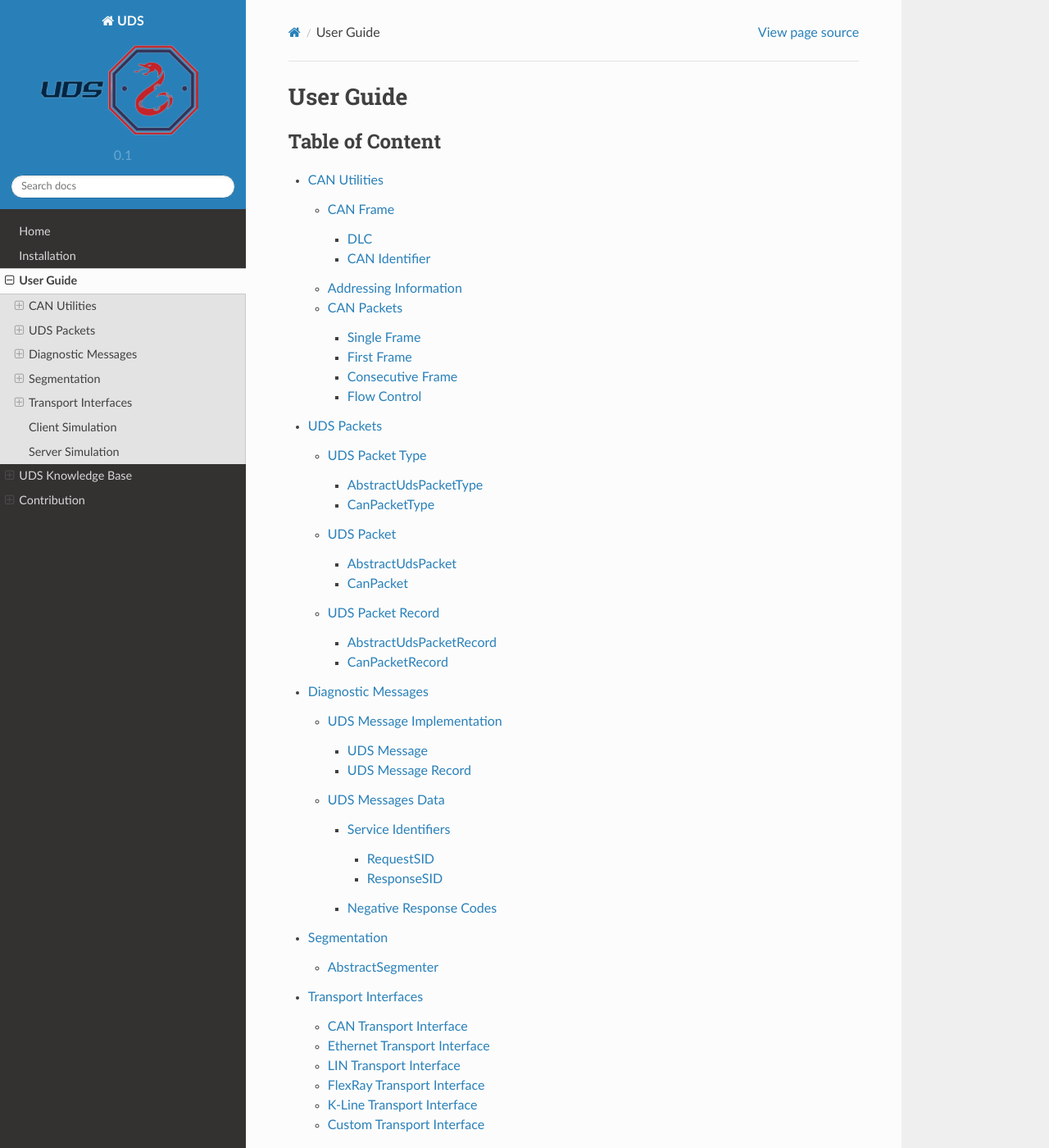
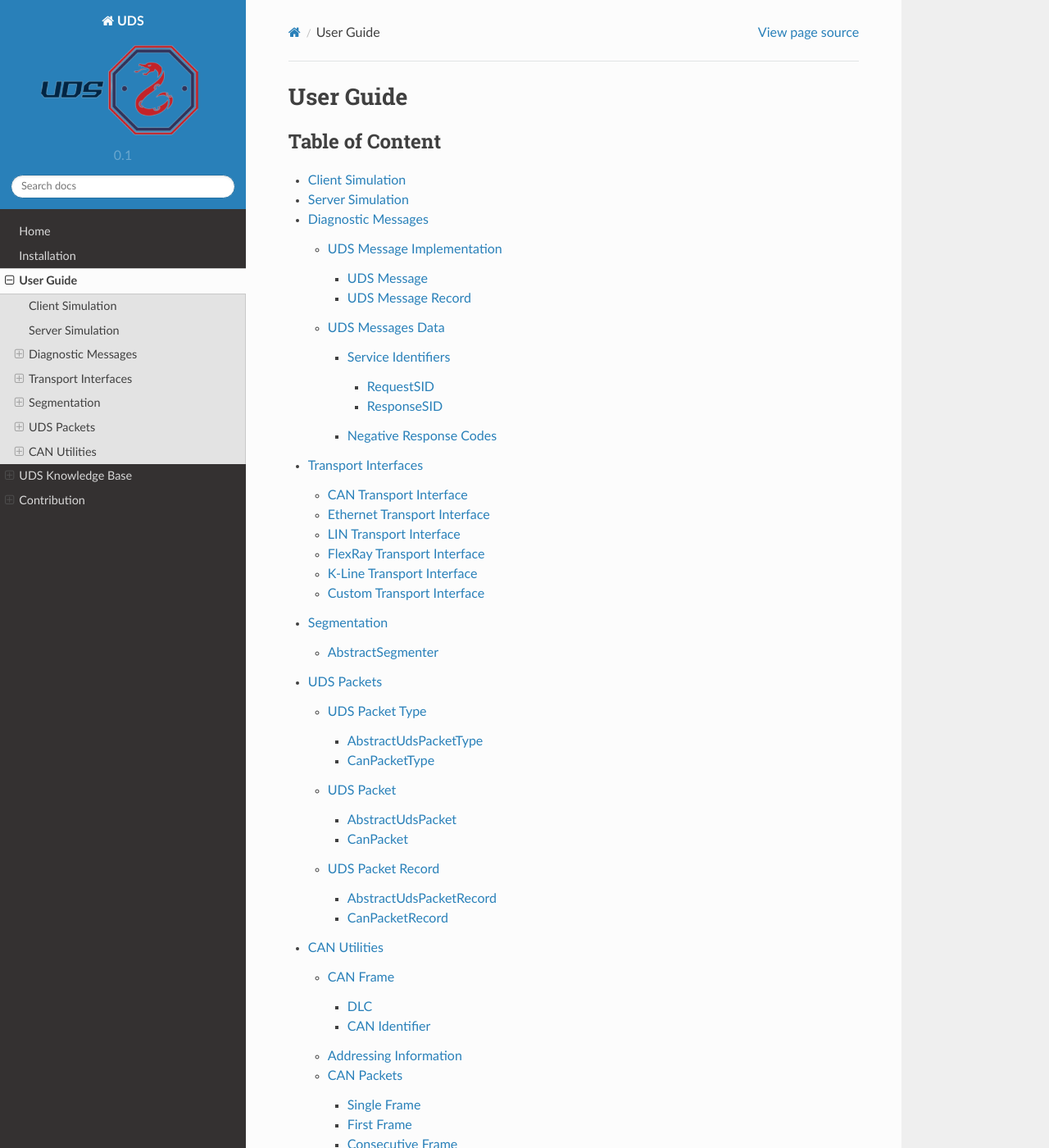
Before and after one commit to mdabrowski1990/uds, a Sphinx documentation site: the page built from docs/source/pages/user_guide.rst, in a window 1280 px wide and 1400 px high. Shown: the whole window at 82% size. Built offline with Sphinx 7.4.7 and the Read the Docs theme 2.0.0, drawn with Linux system fonts in a browser that asks for light colours; pages that are not in the unit, such as notebooks, are missing from menus; some of the changed text lies outside the part shown.

```diff
--- a/docs/source/pages/user_guide.rst
+++ b/docs/source/pages/user_guide.rst
@@ -5,10 +5,10 @@ User Guide
 .. toctree::
     :caption: Table of Content
 
-    user_guide/can.rst
-    user_guide/packet.rst
-    user_guide/message.rst
-    user_guide/segmentation.rst
-    user_guide/transport.rst
     user_guide/client_simulation.rst
     user_guide/server_simulation.rst
+    user_guide/message.rst
+    user_guide/transport.rst
+    user_guide/segmentation.rst
+    user_guide/packet.rst
+    user_guide/can.rst
```
